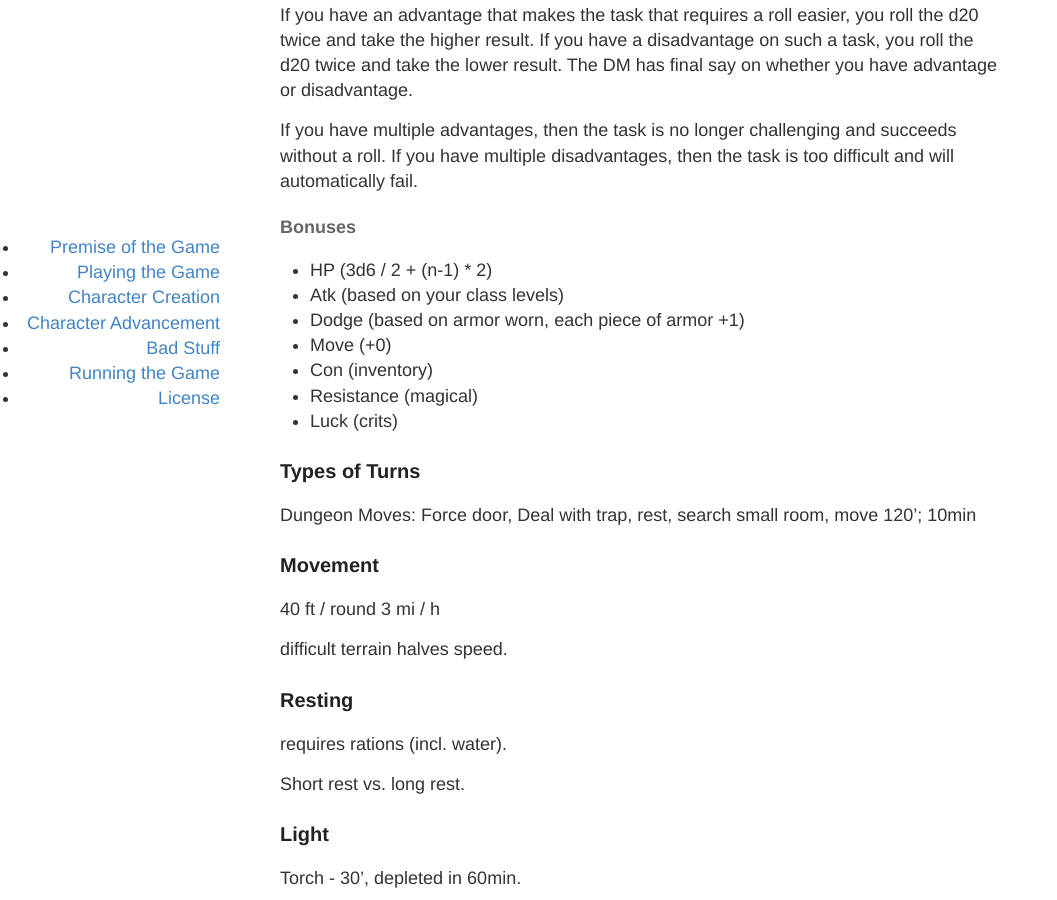
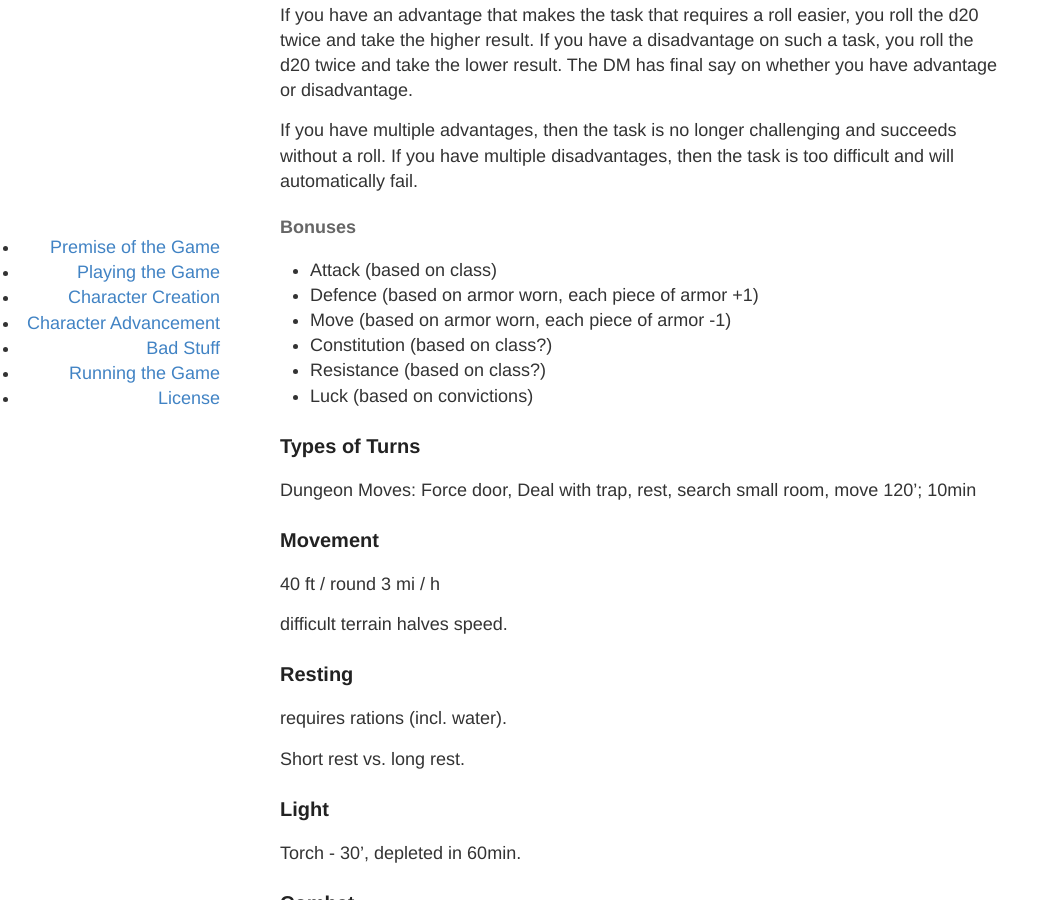
Before and after one commit to zechlau14/zechlau14.github.io, a Jekyll site: the page built from projects/heartbreaker.md, in a window 1280 px wide and 900 px high, scrolled down 1121 px. Shown: the whole window, without its empty margins (0-1057 px from the left). Built offline with Jekyll 4.4.1, drawn with Linux system fonts in a browser that asks for light colours; some of the changed text lies outside the part shown.

Commit message:
Update heartbreaker.md

```diff
--- a/projects/heartbreaker.md
+++ b/projects/heartbreaker.md
@@ -30,13 +30,12 @@ If you have multiple advantages, then the task is no longer challenging and succ
 
 #### Bonuses
 
-* HP (3d6 / 2 + (n-1) * 2)
-* Atk (based on your class levels)
-* Dodge (based on armor worn, each piece of armor +1)
-* Move (+0)
-* Con (inventory)
-* Resistance (magical)
-* Luck (crits)
+* Attack (based on class)
+* Defence (based on armor worn, each piece of armor +1)
+* Move (based on armor worn, each piece of armor -1)
+* Constitution (based on class?)
+* Resistance (based on class?)
+* Luck (based on convictions)
 
 ### Types of Turns
 Dungeon Moves: Force door, Deal with trap, rest, search small room, move 120'; 10min
```
Also changed, not shown: other parts of projects/heartbreaker.md (+1 -1 lines).
